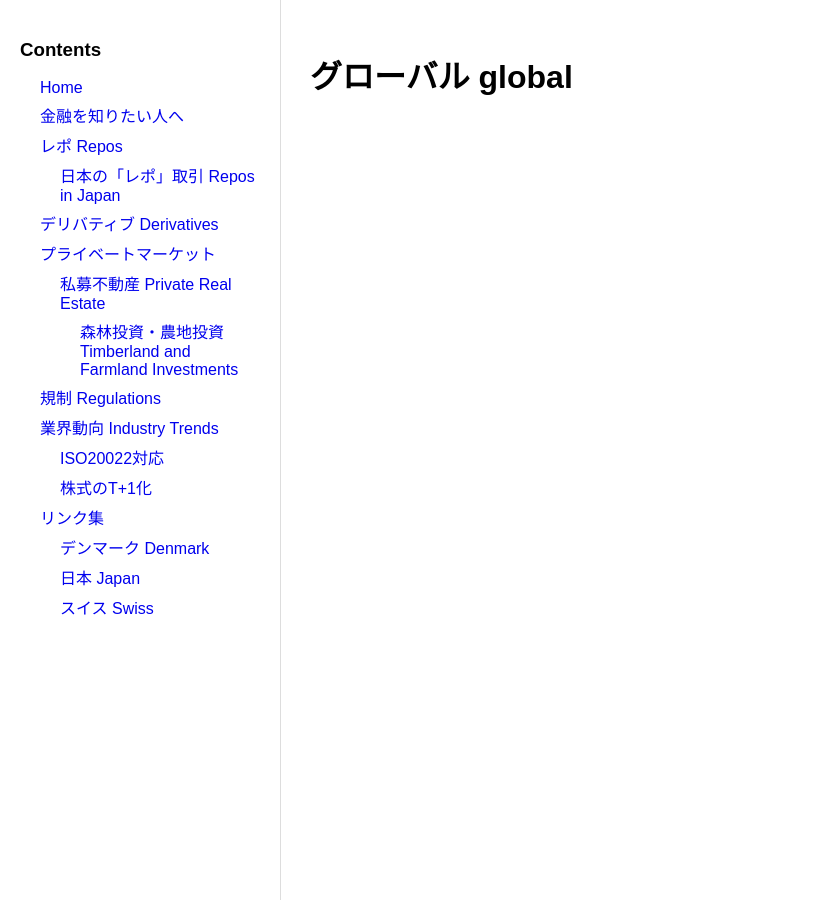
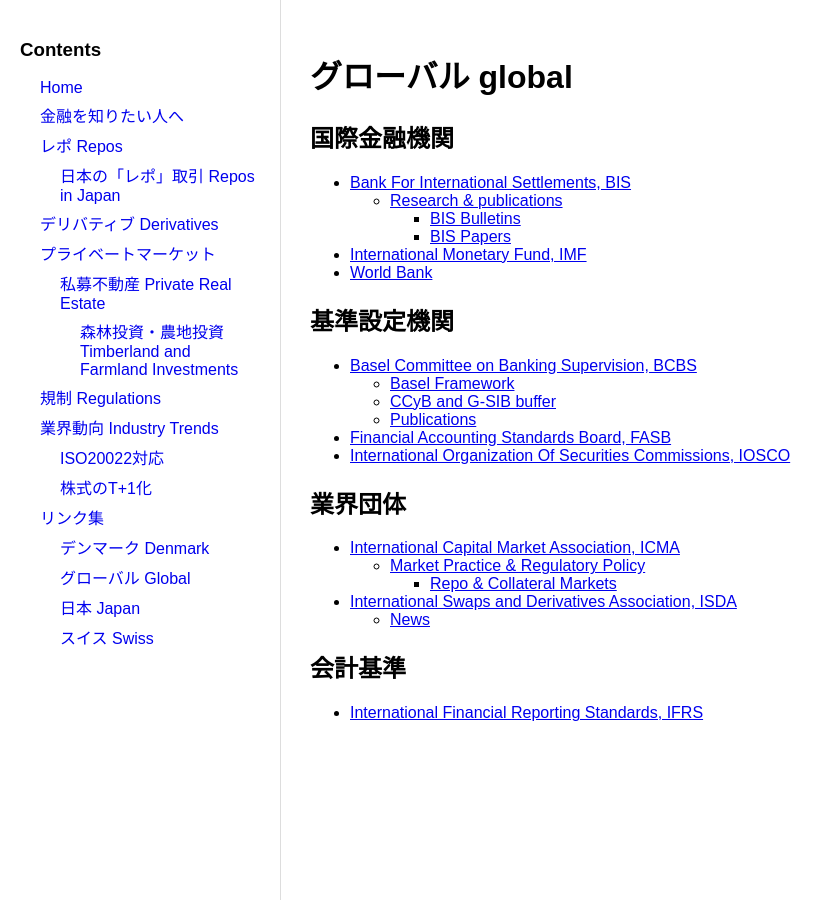
Before and after one commit to Naoki-Yamamoto-codes/finance, a Jekyll site: the page built from _contents/links/global.md, in a window 1280 px wide. Shown: the whole page, without its empty margins (0-834 px from the left). Built offline with Jekyll 4.4.1, drawn with Linux system fonts in a browser that asks for light colours.

Commit message:
add global link

```diff
--- a/_contents/links/global.md
+++ b/_contents/links/global.md
@@ -2,3 +2,31 @@
 layout: default
 title: グローバル global
 ---
+
+## 国際金融機関
+- [Bank For International Settlements, BIS](https://www.bis.org/index.htm)
+  - [Research & publications](https://www.bis.org/forum/research.htm)
+    - [BIS Bulletins](https://www.bis.org/bisbulletins/index.htm)
+    - [BIS Papers](https://www.bis.org/bispapers/index.htm)
+
+- [International Monetary Fund, IMF](https://www.imf.org/en/home)
+- [World Bank](https://www.worldbank.org/ext/en/home)
+
+## 基準設定機関
+- [Basel Committee on Banking Supervision, BCBS](https://www.bis.org/bcbs/index.htm)
+  - [Basel Framework](https://www.bis.org/basel_framework/index.htm)
+  - [CCyB and G-SIB buffer](https://www.bis.org/bcbs/ccyb_gsib/index.htm)
+  - [Publications](https://www.bis.org/bcbs/publications.htm)
+- [Financial Accounting Standards Board, FASB](https://www.fasb.org/)
+- [International Organization Of Securities Commissions, IOSCO](https://www.iosco.org/)
+
+
+## 業界団体
+- [International Capital Market Association, ICMA](https://www.icmagroup.org/)
+  - [Market Practice & Regulatory Policy](https://www.icmagroup.org/market-practice-and-regulatory-policy/)
+    - [Repo & Collateral Markets](https://www.icmagroup.org/market-practice-and-regulatory-policy/repo-and-collateral-markets)
+- [International Swaps and Derivatives Association, ISDA](https://www.isda.org/)
+  -  [News](https://www.isda.org/category/news)
+
+## 会計基準
+- [International Financial Reporting Standards, IFRS](https://www.ifrs.org/)
--- a/_data/toc.yml
+++ b/_data/toc.yml
@@ -38,6 +38,8 @@
   items:
     - name: デンマーク Denmark
       href: /contents/links/denmark/
+    - name: グローバル Global
+      href: /contents/links/global/
     - name: 日本 Japan
       href: /contents/links/japan/
     - name: スイス Swiss
```
Also changed, not shown: history.md (+1 -1 lines).
